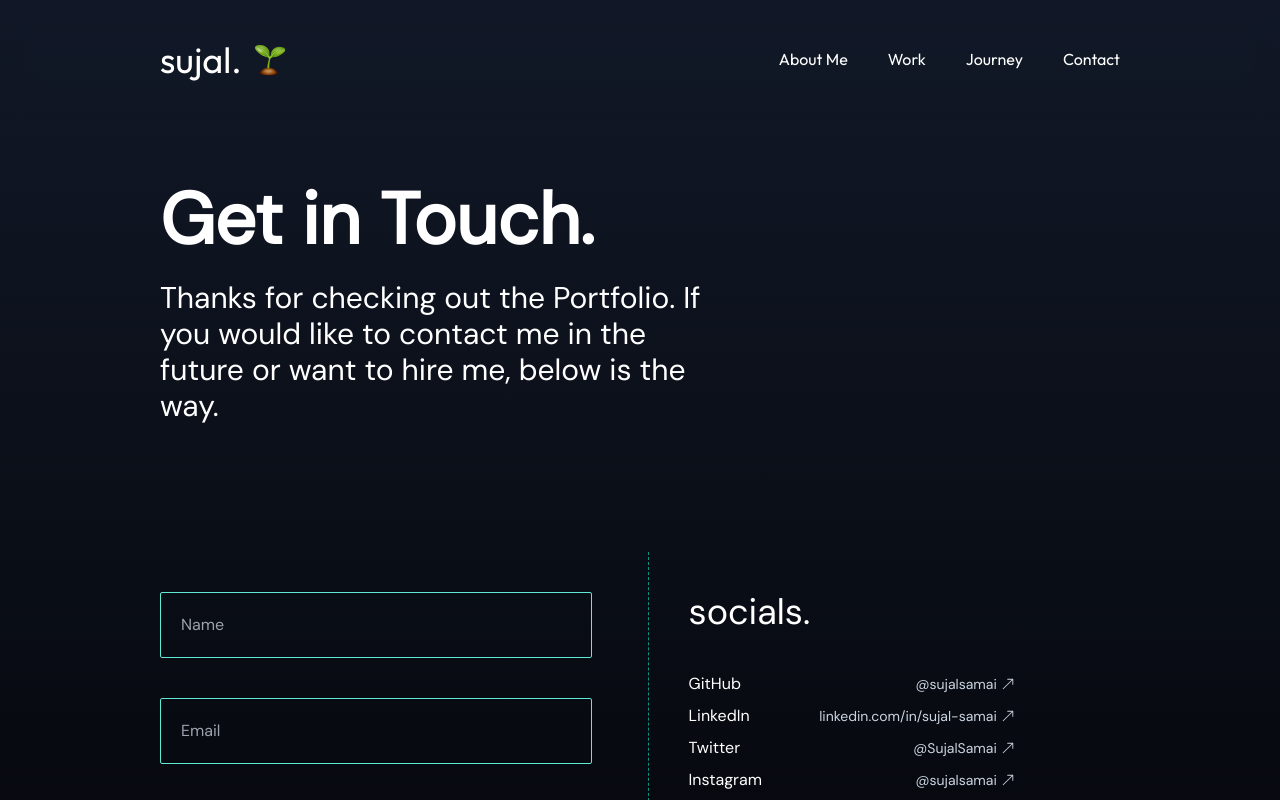
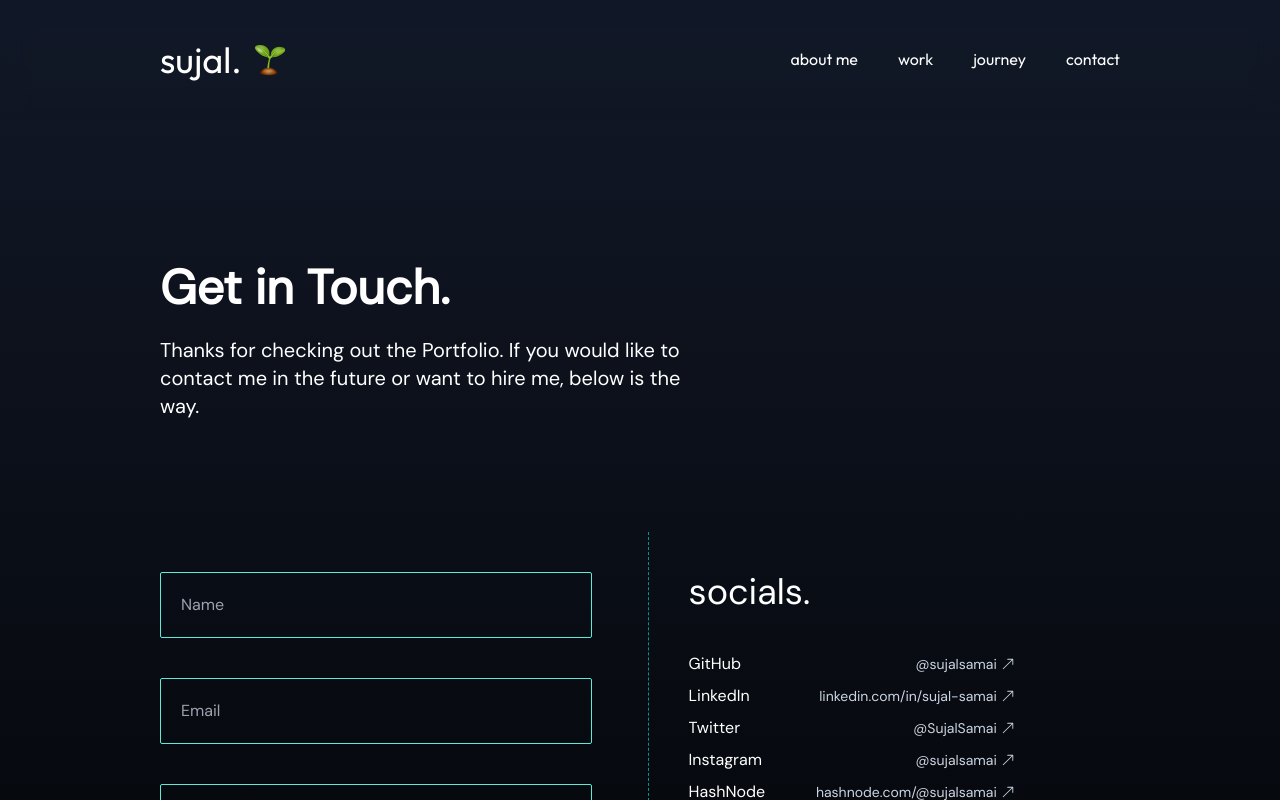
Before and after one commit to SujalSamai/Dev-Portfolio, a Next.js app: page /contact in a window 1280 px wide. Shown: the top 800 px of the page. Built offline with nearby package versions, Linux system fonts and the light colour scheme.

Commit message:
Basic Updation

```diff
--- a/src/app/contact/page.jsx
+++ b/src/app/contact/page.jsx
@@ -5,10 +5,10 @@ import Socials from './Socials'
 
 const Contact = () => {
   return (
-    <section>
-      <div className='lg:w-7/12 mb-32 mt-40'>
-        <h1 className={`text-5xl lg:text-7xl font-semibold ${dmSans.className} py-6 `}>Get in Touch.</h1>
-        <h6 className='text-xl lg:text-3xl'>Thanks for checking out the Portfolio. If you would like to contact me in the future or want to hire me, below is the way.</h6>
+    <section className='mt-20'>
+      <div className='lg:w-7/12 mb-28 mt-40'>
+        <h1 className={`text-5xl font-semibold ${dmSans.className} py-6 `}>Get in Touch.</h1>
+        <h6 className='text-xl'>Thanks for checking out the Portfolio. If you would like to contact me in the future or want to hire me, below is the way.</h6>
       </div>
       <div className='flex flex-col lg:flex-row justify-between gap-28 lg:gap-4 mb-20'>
         <Form/>
--- a/src/app/journey/page.jsx
+++ b/src/app/journey/page.jsx
@@ -4,7 +4,7 @@ import JourneyTrack from './JourneyTrack'
 import {BsArrowUpRight} from "react-icons/bs"
 import Link from 'next/link'
 import Image from 'next/image'
-import journey from "../../../public/journey.png"
+import journey from "../../../public/journey.jpg"
 import { FaCode, FaGoogle, FaTrophy, FaGithub } from 'react-icons/fa'
 import { SiCodechef } from 'react-icons/si'
 import { HiUserGroup } from 'react-icons/hi'
--- a/src/components/Navbar/Navbar.jsx
+++ b/src/components/Navbar/Navbar.jsx
@@ -11,22 +11,22 @@ import { motion } from 'framer-motion'
 const links= [
     {
         id:1,
-        title:"About Me",
+        title:"about me",
         url:"/about",
     },
     {
         id:2,
-        title:"Work",
+        title:"work",
         url:"/work",
     },
     {
         id:3,
-        title:"Journey",
+        title:"journey",
         url:"/journey",
     },
     {
         id:4,
-        title:"Contact",
+        title:"contact",
         url:"/contact",
     },
 
@@ -60,10 +60,10 @@ const Navbar = () => {
       </div>
       {
         open && (
-          <motion.div initial={{ y:-100, opacity: 0, scale: 0.5 }} animate={{ y: 0, opacity: 1, scale: 1  }}
-  transition={{ type: "spring", duration: 0.8 }} className="bg-slate-600 fixed left-9 rounded-3xl py-14 w-10/12 mx-auto text-center text-xl z-20 flex flex-col gap-2">
+          <motion.div initial={{ x:100, opacity: 0, scale: 0.5 }} animate={{ x: 0, opacity: 1, scale: 1  }}
+  transition={{ type: "spring", duration: 0.8 }} className="bg-slate-600 fixed left-0 h-screen rounded-3xl pt-72 w-full mx-auto text-center text-xl z-20 flex flex-col gap-2">
             {links.map((link)=>{
-              return <Link key={link.id} href={link.url} onClick={closeMenu} className='py-1 w-10/12 mx-auto'>{link.title}</Link>
+              return <Link key={link.id} href={link.url} onClick={closeMenu} className='py-1 w-10/12 mx-auto text-3xl'>{link.title}</Link>
             })}
             <hr className='mt-8 w-8/12 mx-auto'/>
             <h3 className='text-xl mt-4'>Sujal Samai - 2023.</h3>
```
Also changed, not shown: public/journey.jpg (added), public/journey.png (deleted).
